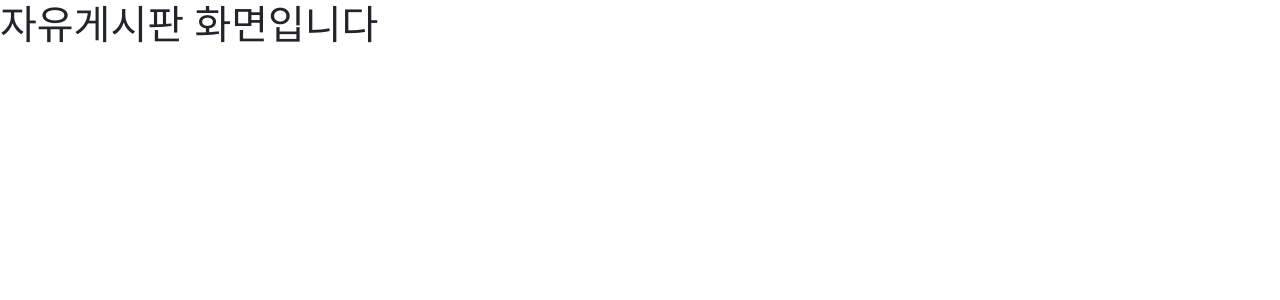
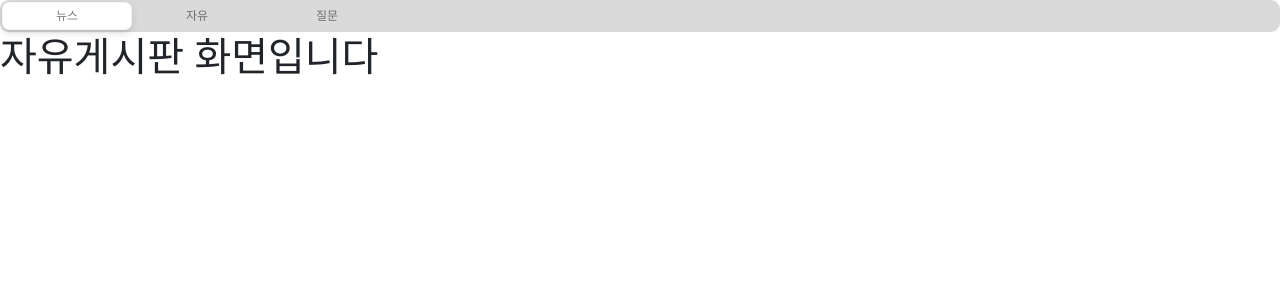
Before and after one commit to kinghama82/ebs-front, a Next.js app: page /free in a window 1280 px wide. Shown: the top 300 px of the page. Built offline with nearby package versions, Linux system fonts and the light colour scheme.

Commit message:
250220 주헌규

```diff
--- a/package.json
+++ b/package.json
@@ -11,14 +11,18 @@
   "dependencies": {
     "@ckeditor/ckeditor5-build-classic": "^44.2.0",
     "@ckeditor/ckeditor5-react": "^9.5.0",
+    "@emotion/react": "^11.14.0",
     "axios": "^1.7.9",
     "bootstrap": "^5.3.3",
     "class-variance-authority": "^0.7.1",
     "clsx": "^2.1.1",
     "lucide-react": "^0.475.0",
     "next": "15.1.6",
+    "next-themes": "^0.4.4",
     "react": "^19.0.0",
     "react-dom": "^19.0.0",
+    "react-icons": "^5.5.0",
+    "styled-components": "^6.1.15",
     "tailwind-merge": "^3.0.1",
     "tailwindcss-animate": "^1.0.7"
   },
--- a/src/app/free/page.js
+++ b/src/app/free/page.js
@@ -1,8 +1,10 @@
+import BasicMenu from "@/components/menus/BasicMenu";
+
 const freePage = () => {
   return (
-    <div>
+    <><BasicMenu></BasicMenu><div>
       <h1>자유게시판 화면입니다</h1>
-    </div>
+    </div></>
   );
 }
 export default freePage;
--- a/src/app/page.js
+++ b/src/app/page.js
@@ -3,10 +3,12 @@ export default function Home() {
 
 
   return (
+
       <div className="p-6 text-4xl font-bold text-center text-amber-800">
 
           Board ParaDice
 
       </div>
+
   );
 }
--- /dev/null
+++ b/src/components/menus/BasicMenu.jsx
@@ -0,0 +1,105 @@
+"use client"
+
+import React from 'react';
+import styled from 'styled-components';
+
+const BasicMenu = () => {
+  return (
+    <StyledWrapper>
+      <div className="tab-container">
+        <input type="radio" name="tab" id="tab1" className="tab tab--1" />
+        <label className="tab_label" htmlFor="tab1">뉴스</label>
+        <input type="radio" name="tab" id="tab2" className="tab tab--2" />
+        <label className="tab_label" htmlFor="tab2">자유</label>
+        <input type="radio" name="tab" id="tab3" className="tab tab--3" />
+        <label className="tab_label" htmlFor="tab3">질문</label>
+        <div className="indicator" />
+      </div>
+    </StyledWrapper>
+  );
+}
+
+const StyledWrapper = styled.div`
+  .component-title {
+    width: 100%;
+    position: absolute;
+    z-index: 999;
+    top: 30px;
+    left: 0;
+    padding: 0;
+    margin: 0;
+    font-size: 1rem;
+    font-weight: 700;
+    color: #888;
+    text-align: center;
+  }
+
+  .tab-container {
+    position: relative;
+
+    display: flex;
+    flex-direction: row;
+    align-items: flex-start;
+
+    padding: 2px;
+
+    background-color: #dadadb;
+    border-radius: 9px;
+  }
+
+  .indicator {
+    content: "";
+    width: 130px;
+    height: 28px;
+    background: #ffffff;
+    position: absolute;
+    top: 2px;
+    left: 2px;
+    z-index: 9;
+    border: 0.5px solid rgba(0, 0, 0, 0.04);
+    box-shadow: 0px 3px 8px rgba(0, 0, 0, 0.12), 0px 3px 1px rgba(0, 0, 0, 0.04);
+    border-radius: 7px;
+    transition: all 0.2s ease-out;
+  }
+
+  .tab {
+    width: 130px;
+    height: 28px;
+    position: absolute;
+    z-index: 99;
+    outline: none;
+    opacity: 0;
+  }
+
+  .tab_label {
+    width: 130px;
+    height: 28px;
+
+    position: relative;
+    z-index: 999;
+
+    display: flex;
+    align-items: center;
+    justify-content: center;
+
+    border: 0;
+
+    font-size: 0.75rem;
+    opacity: 0.6;
+
+    cursor: pointer;
+  }
+
+  .tab--1:checked ~ .indicator {
+    left: 2px;
+  }
+
+  .tab--2:checked ~ .indicator {
+    left: calc(130px + 2px);
+  }
+
+  .tab--3:checked ~ .indicator {
+    left: calc(130px * 2 + 2px);
+  }`;
+
+export default BasicMenu;
```
Also changed, not shown: 1 other file (tests, documents, lock files or other folders).
